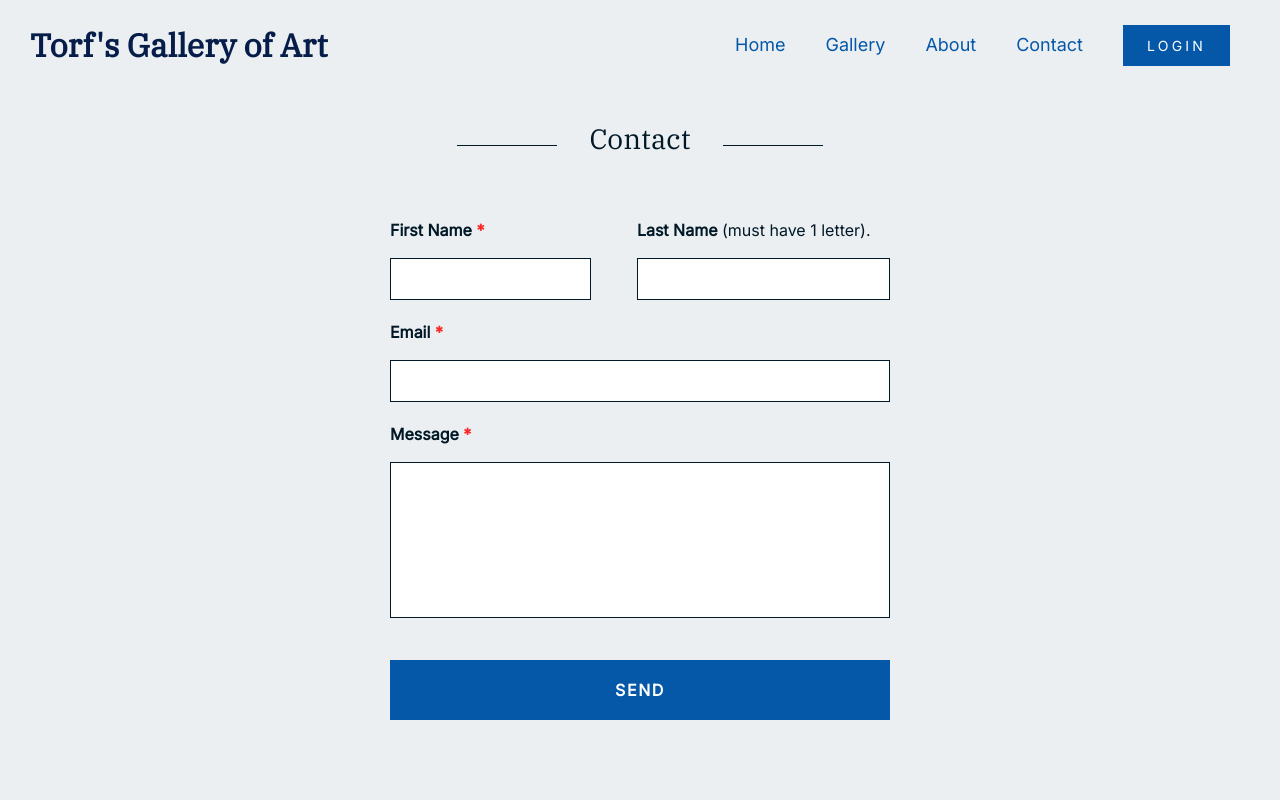
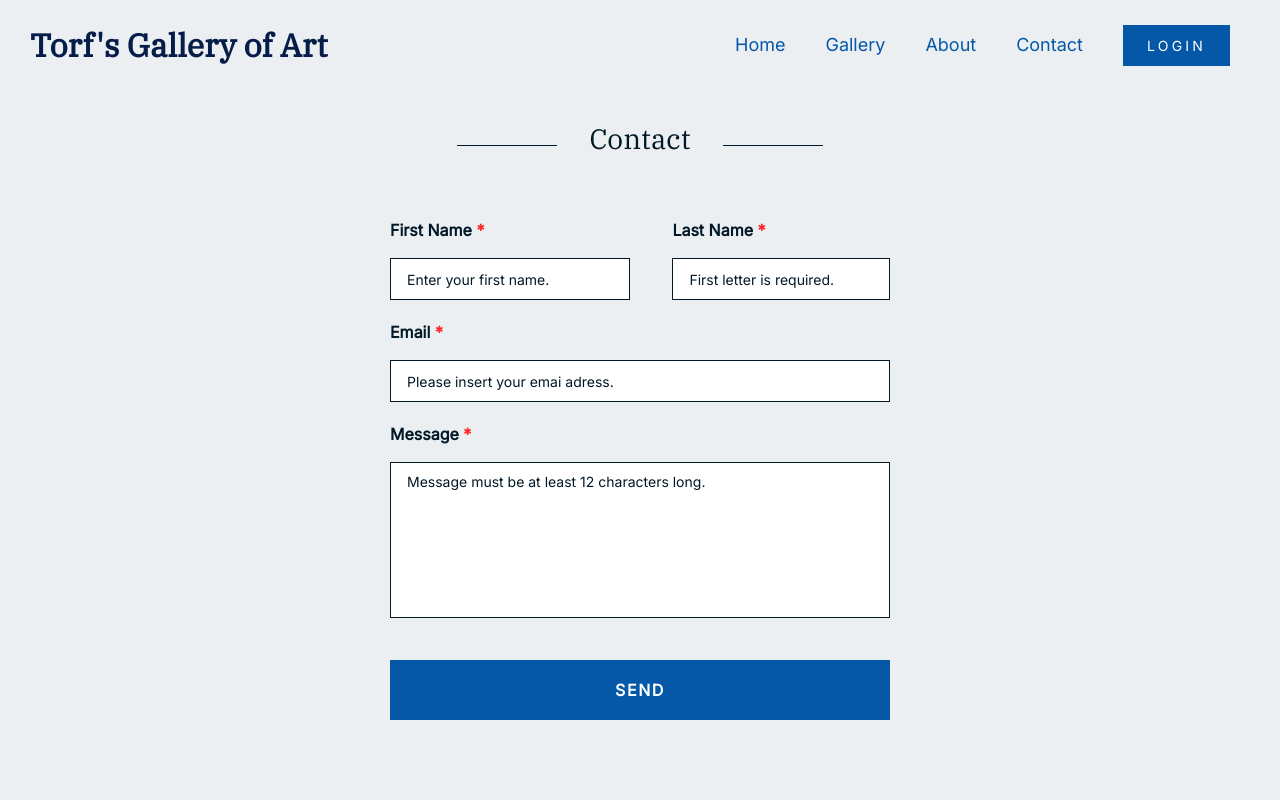
Before and after one commit to lunadragon06/torfs-art-gallery, a React (Create React App) app: page /contact in a window 1280 px wide. Shown: the top 800 px of the page. Built offline with nearby package versions, Linux system fonts and the light colour scheme.

Commit message:
Update Contact.js

```diff
--- a/src/components/pages/Contact.js
+++ b/src/components/pages/Contact.js
@@ -69,17 +69,19 @@ function Contact() {
                            id="first_name"
                            type="text"
                            name="first_name"
+                           placeholder="Enter your first name."
                            {...register("first_name")} />
                     {errors.first_name && <FormError>{errors.first_name.message}</FormError>}
 				</div>
 				<div>
 			        <label className="label" htmlFor="fname">
-					    Last Name <span className="optxt">(must have 1 letter).</span>
+					    Last Name <span className="reqdot">*</span>
 				    </label>
                     <input className="input"
                            id="last_name"
                            type="text"
-                           name="first_name"
+                           name="last_name"
+                           placeholder="First letter is required."
                            {...register("last_name")} />
                     {errors.last_name && <FormError>{errors.last_name.message}</FormError>}
 				</div>
@@ -91,6 +93,7 @@ function Contact() {
                     <input className="input"
                            type="email"
                            name="user_email"
+                           placeholder="Please insert your emai adress."
                            {...register("email")} />
                     {errors.email && <FormError>{errors.email.message}</FormError>}
 				</div>
@@ -99,6 +102,7 @@ function Contact() {
 				</label>
 			        <textarea id="msg"
                               name="message"
+                              placeholder="Message must be at least 12 characters long."
                               {...register("message")}>
                     </textarea>
                     {errors.message && <FormError>{errors.message.message}</FormError>}
```
